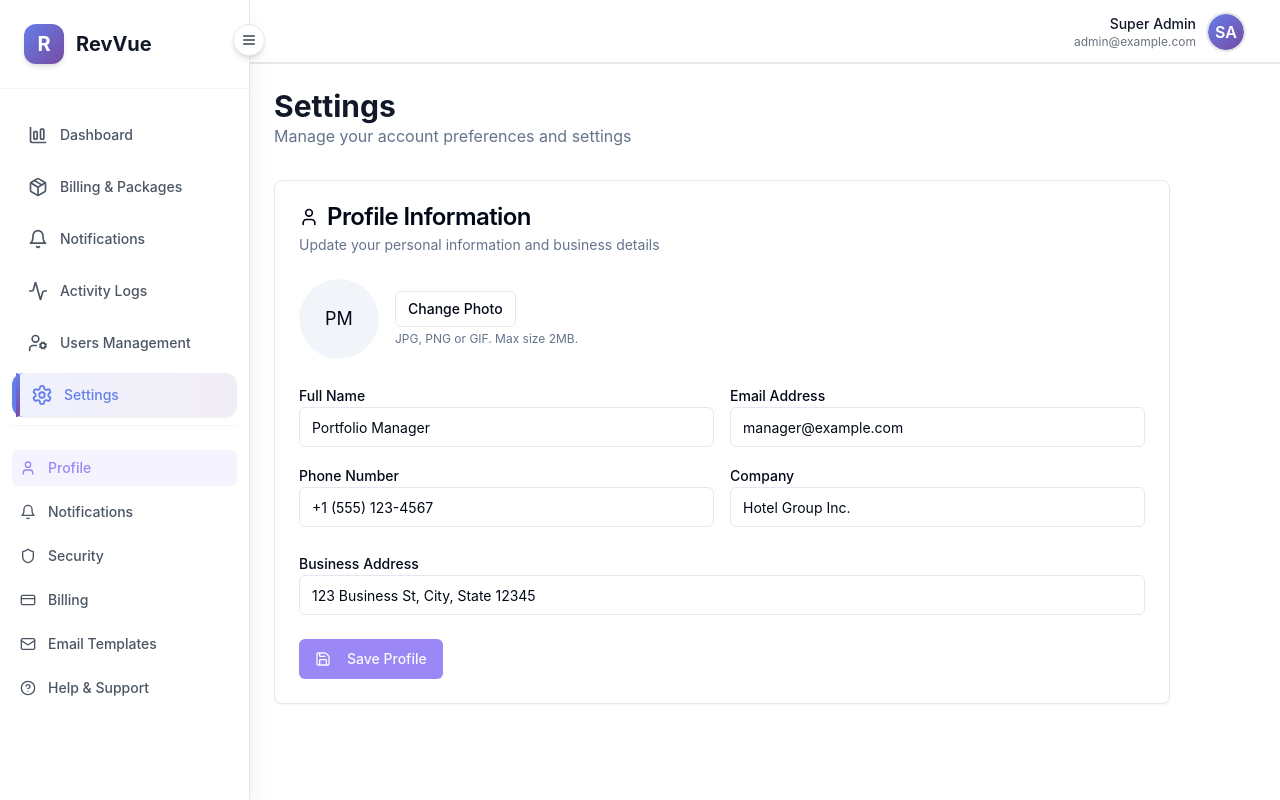
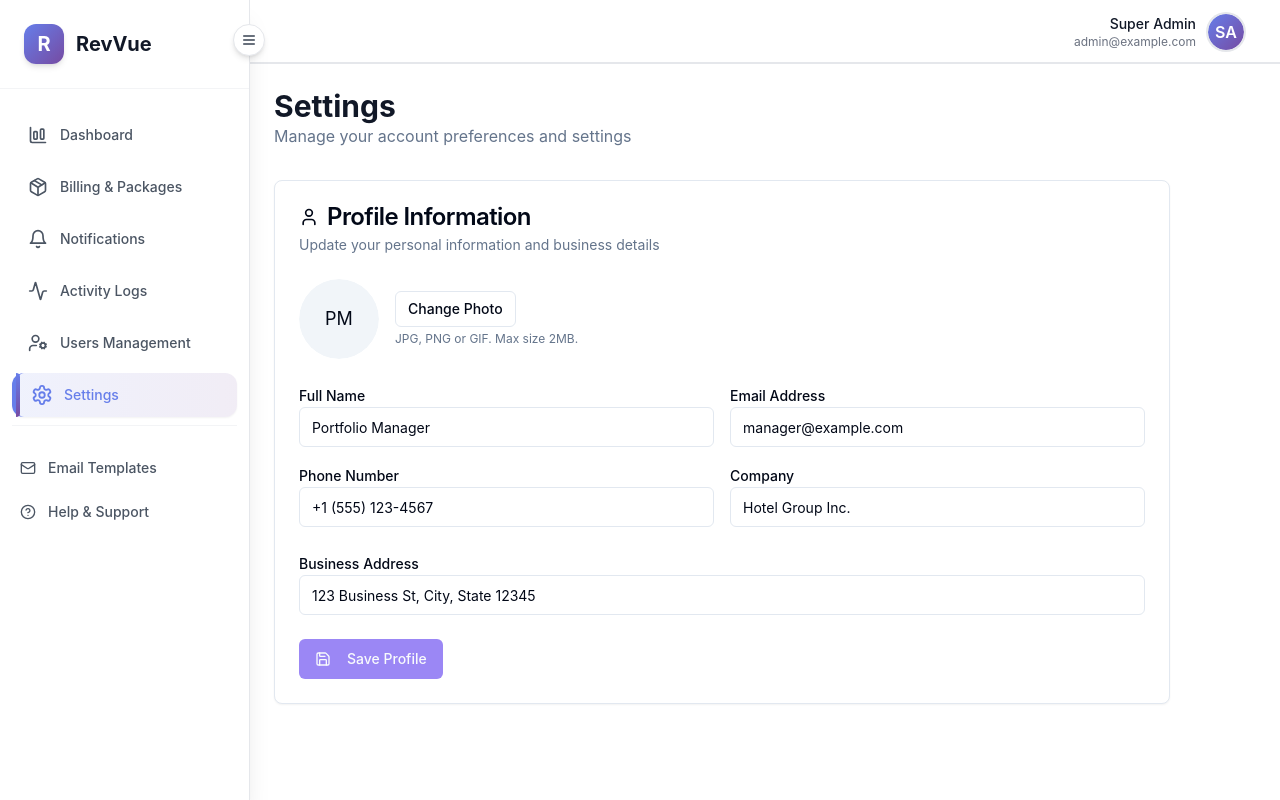
Before and after one commit to argosinfotech/revvue-insight-hub, a React (Vite) app: page /settings in a window 1280 px wide. Built offline with nearby package versions, Linux system fonts and the light colour scheme.

Commit message:
Remove settings submenu items
Removed Profile, Notification, Security, and Billing submenu items from the sidebar in `src/components/layout/SettingsSubmenu.tsx`.

```diff
--- a/src/components/layout/SettingsSubmenu.tsx
+++ b/src/components/layout/SettingsSubmenu.tsx
@@ -1,5 +1,5 @@
 
-import { User, Bell, Shield, CreditCard, HelpCircle, Mail } from "lucide-react";
+import { Mail, HelpCircle } from "lucide-react";
 
 interface SettingsSubmenuProps {
   activeSection: string;
@@ -8,10 +8,6 @@ interface SettingsSubmenuProps {
 
 const SettingsSubmenu = ({ activeSection, onSectionChange }: SettingsSubmenuProps) => {
   const menuItems = [
-    { id: "profile", icon: User, label: "Profile" },
-    { id: "notifications", icon: Bell, label: "Notifications" },
-    { id: "security", icon: Shield, label: "Security" },
-    { id: "billing", icon: CreditCard, label: "Billing" },
     { id: "email-templates", icon: Mail, label: "Email Templates" },
     { id: "help", icon: HelpCircle, label: "Help & Support" }
   ];
```
